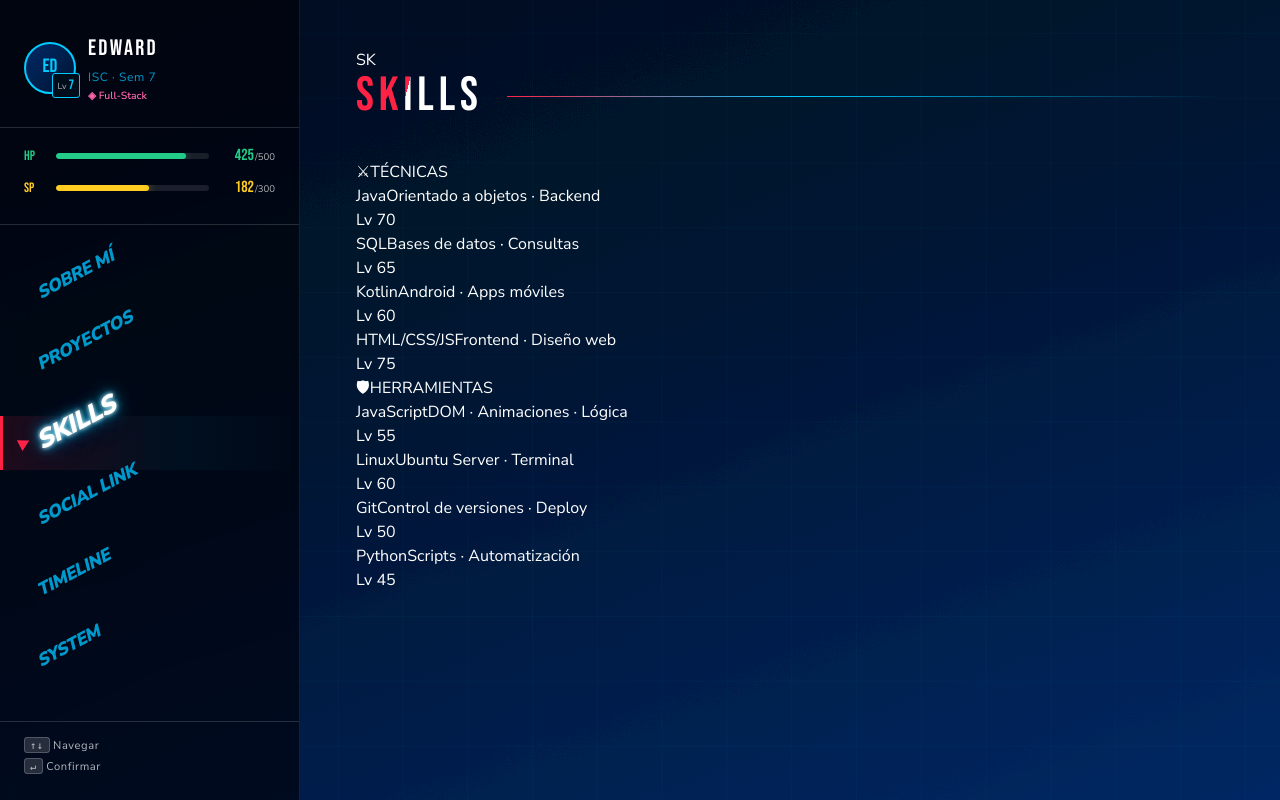
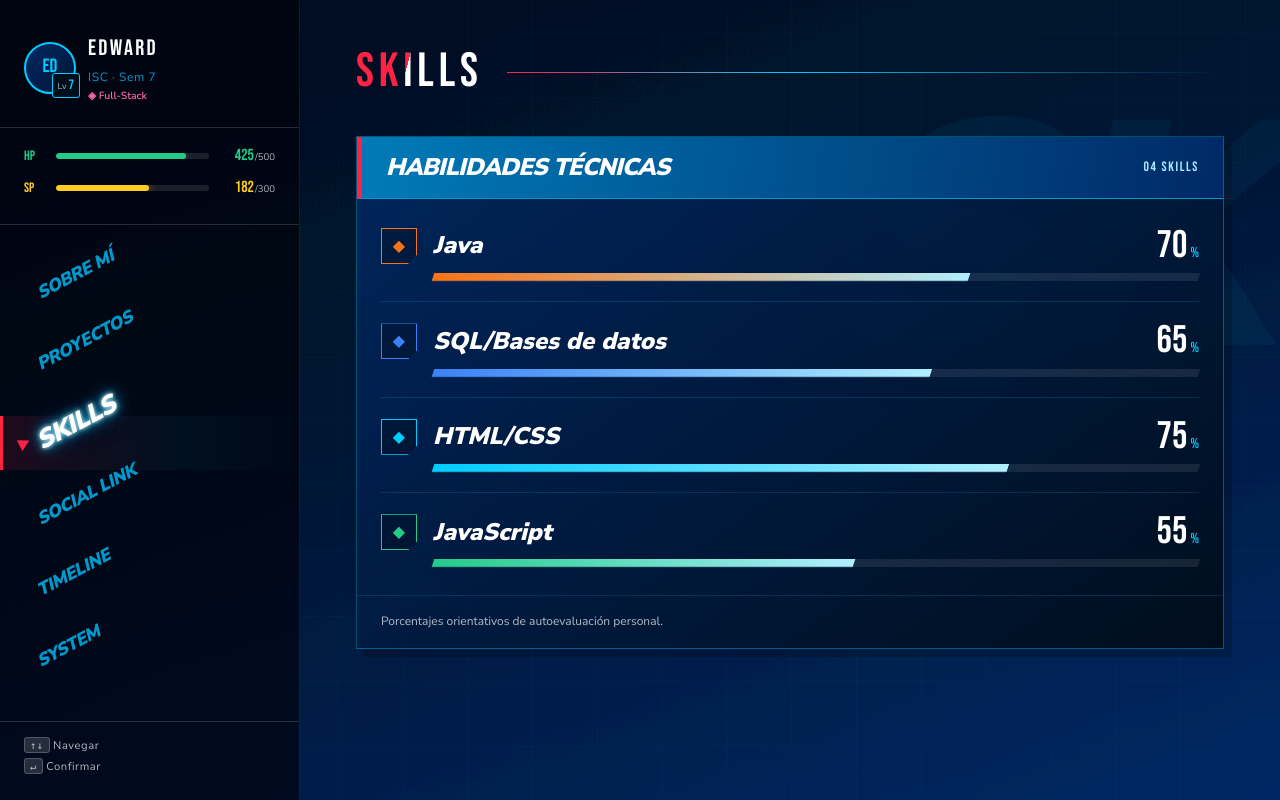
Before and after one commit to Edward2418/p3r-portfolio-next, a Next.js app: page / in a window 1280 px wide. Both pictures are taken after a click on the button "SKILLS". Built offline with nearby package versions, Linux system fonts and the light colour scheme.

Commit message:
feat: disenar Skills estilo P3R y unificar porcentajes de habilidades

```diff
--- a/app/data/portfolio.ts
+++ b/app/data/portfolio.ts
@@ -2,21 +2,16 @@ import { PROFILE } from './profile'
 
 interface Skill {
   name: string
-  sub: string
   fill: number
   color: string
   attribute?: 'STR' | 'MAG' | 'END' | 'AGI' | 'LCK'
 }
 
 export const SKILLS: Skill[] = [
-  { name: 'Java',       sub: 'Orientado a objetos · Backend',  fill: 70, color: '#f97316', attribute: 'STR' },
-  { name: 'SQL',        sub: 'Bases de datos · Consultas',     fill: 65, color: '#3b82f6', attribute: 'MAG' },
-  { name: 'Kotlin',     sub: 'Android · Apps móviles',         fill: 60, color: '#a855f7', attribute: 'AGI' },
-  { name: 'HTML/CSS/JS',sub: 'Frontend · Diseño web',          fill: 75, color: '#00ccff', attribute: 'END' },
-  { name: 'JavaScript', sub: 'DOM · Animaciones · Lógica',     fill: 55, color: '#22cc88' },
-  { name: 'Linux',      sub: 'Ubuntu Server · Terminal',       fill: 60, color: '#f59e0b', attribute: 'LCK' },
-  { name: 'Git',        sub: 'Control de versiones · Deploy',  fill: 50, color: '#ec4899' },
-  { name: 'Python',     sub: 'Scripts · Automatización',       fill: 45, color: '#64748b' },
+  { name: 'Java',               fill: 70, color: '#f97316', attribute: 'STR' },
+  { name: 'SQL/Bases de datos',  fill: 65, color: '#3b82f6', attribute: 'MAG' },
+  { name: 'HTML/CSS',           fill: 75, color: '#00ccff', attribute: 'END' },
+  { name: 'JavaScript',         fill: 55, color: '#22cc88', attribute: 'AGI' },
 ]
 
 export const SOCIAL_LINKS = [
--- a/app/globals.css
+++ b/app/globals.css
@@ -358,10 +358,10 @@
   .about-attrs { display: flex; flex-direction: column; gap: 7px; padding-top: 0.5rem; border-top: 1px solid var(--white-ghost); }
   .about-attr-row { display: flex; align-items: center; gap: 8px; }
   .about-attr-name  { font-family: var(--font-title); font-size: 0.72rem; color: var(--cyan-dim); min-width: 28px; }
-  .about-attr-skill { font-size: 0.72rem; color: var(--white-dim); min-width: 72px; }
+  .about-attr-skill { font-size: 0.72rem; color: var(--white-dim); width: 76px; flex-shrink: 0; overflow-wrap: anywhere; }
   .about-attr-bar-wrap { flex: 1; height: 4px; background: rgba(255,255,255,0.06); border-radius: 2px; overflow: hidden; }
   .about-attr-bar { height: 100%; background: linear-gradient(90deg, var(--cyan-dim), var(--cyan)); border-radius: 2px; }
-  .about-attr-num { font-family: var(--font-title); font-size: 0.9rem; color: white; min-width: 24px; text-align: right; }
+  .about-attr-num { font-family: var(--font-title); font-size: 0.9rem; color: white; min-width: 30px; text-align: right; }
 
   .about-right-col { display: flex; flex-direction: column; gap: 1.2rem; padding-top: 0.5rem; }
   .about-identity  { display: flex; flex-direction: column; gap: 0.3rem; }
--- a/components/sections/AboutSection.tsx
+++ b/components/sections/AboutSection.tsx
@@ -47,11 +47,11 @@ export default function AboutSection() {
                 <span className="about-attr-name" aria-hidden="true">{skill.attribute}</span>
                 <span className="about-attr-skill">{skill.name}</span>
                 <ProgressBar
-                  label={`Nivel personal de ${skill.name}`} value={skill.fill} role="meter"
+                  label={`Nivel personal de ${skill.name}`} value={skill.fill} role="meter" valueText={`${skill.fill} %`}
                   trackClassName="about-attr-bar-wrap" fillClassName="about-attr-bar"
                   delay={index * 70}
                 />
-                <span className="about-attr-num" aria-hidden="true">{skill.fill}</span>
+                <span className="about-attr-num" aria-hidden="true">{skill.fill}%</span>
               </div>
             ))}
           </div>
--- /dev/null
+++ b/components/sections/SkillsSection.module.css
@@ -0,0 +1,75 @@
+.section { isolation: isolate; }
+.watermark {
+  position: absolute;
+  top: 5rem;
+  right: 1rem;
+  z-index: -1;
+  font: italic 900 clamp(8rem, 25vw, 22rem) / 1 var(--font-menu);
+  color: rgb(0 204 255 / 5%);
+  user-select: none;
+  pointer-events: none;
+}
+.panel {
+  max-width: 900px;
+  border: 1px solid rgb(0 204 255 / 35%);
+  background: linear-gradient(145deg, rgb(0 41 102 / 85%), rgb(0 13 26 / 95%));
+  box-shadow: 8px 8px 0 rgb(0 0 0 / 20%);
+}
+.panelHeader {
+  display: flex;
+  align-items: center;
+  justify-content: space-between;
+  flex-wrap: wrap;
+  gap: 0.75rem;
+  padding: 1rem 1.5rem;
+  border-left: 5px solid var(--red-accent);
+  border-bottom: 1px solid var(--cyan-dim);
+  background: linear-gradient(100deg, #007bb8, #002966);
+}
+.heading {
+  font: italic 900 clamp(1.15rem, 2.5vw, 1.5rem) / 1.2 var(--font-menu);
+  font-variation-settings: 'wdth' 75;
+  letter-spacing: -0.03em;
+}
+.total { font: 0.85rem var(--font-title); letter-spacing: 0.12em; color: #a6edff; }
+.list { list-style: none; padding: 0.5rem 1.5rem; }
+.row {
+  display: grid;
+  grid-template-columns: 36px minmax(0, 1fr) auto;
+  align-items: center;
+  gap: 0.5rem 1rem;
+  padding: 1.25rem 0;
+}
+.row + .row { border-top: 1px solid rgb(0 204 255 / 16%); }
+.icon {
+  display: grid;
+  place-items: center;
+  width: 36px;
+  height: 36px;
+  color: var(--skill-color);
+  border: 1px solid var(--skill-color);
+  background: rgb(0 0 0 / 25%);
+  clip-path: polygon(0 0, 100% 0, 100% 75%, 75% 100%, 0 100%);
+}
+.name {
+  font: italic 900 clamp(1.1rem, 2.5vw, 1.5rem) / 1.3 var(--font-menu);
+  font-variation-settings: 'wdth' 75;
+  overflow-wrap: anywhere;
+}
+.percentage { font: clamp(1.75rem, 3vw, 2.5rem) / 1 var(--font-title); color: white; }
+.percentage span { font-size: 0.9rem; margin-left: 0.2rem; color: var(--cyan); }
+.track {
+  grid-column: 2 / -1;
+  height: 8px;
+  overflow: hidden;
+  background: rgb(255 255 255 / 9%);
+  transform: skewX(-18deg);
+}
+.fill { height: 100%; background: linear-gradient(90deg, var(--skill-color), #b0efff); }
+.note { padding: 1rem 1.5rem; border-top: 1px solid rgb(0 204 255 / 16%); color: var(--white-dim); font-size: 0.75rem; line-height: 1.6; }
+@media (max-width: 480px) {
+  .panelHeader, .note { padding: 1rem; }
+  .list { padding: 0.25rem 1rem; }
+  .row { grid-template-columns: 28px minmax(0, 1fr) auto; column-gap: 0.65rem; }
+  .icon { width: 28px; height: 28px; }
+}
--- a/components/sections/SkillsSection.tsx
+++ b/components/sections/SkillsSection.tsx
@@ -1,65 +1,45 @@
+import type { CSSProperties } from 'react'
 import { SKILLS } from '@/app/data/portfolio'
+import ProgressBar from '@/components/ProgressBar'
+import styles from './SkillsSection.module.css'
 
 export default function SkillsSection() {
-  const half = Math.ceil(SKILLS.length / 2)
-  const left  = SKILLS.slice(0, half)
-  const right = SKILLS.slice(half)
-
   return (
-    <section className="section-container">
-      <div className="skills-lv-bg" aria-hidden="true">SK</div>
+    <section className={`section-container ${styles.section}`} aria-labelledby="skills-title">
+      <div className={styles.watermark} aria-hidden="true">SK</div>
       <div className="section-header">
-        <h1 className="section-title">SKILLS</h1>
+        <h1 className="section-title" id="skills-title">SKILLS</h1>
         <div className="section-line" />
       </div>
-      <div className="skills-p3r-layout">
-        <SkillCol title="TÉCNICAS" icon="⚔" skills={left} />
-        <SkillCol title="HERRAMIENTAS" icon="🛡" skills={right} />
+
+      <div className={styles.panel}>
+        <div className={styles.panelHeader}>
+          <h2 className={styles.heading}>HABILIDADES TÉCNICAS</h2>
+          <span className={styles.total}>{String(SKILLS.length).padStart(2, '0')} SKILLS</span>
+        </div>
+        <ul className={styles.list}>
+          {SKILLS.map((skill, index) => (
+            <li
+              key={skill.name}
+              className={styles.row}
+              style={{ '--skill-color': skill.color } as CSSProperties}
+            >
+              <span className={styles.icon} aria-hidden="true">◆</span>
+              <h3 className={styles.name}>{skill.name}</h3>
+              <span className={styles.percentage} aria-hidden="true">
+                {skill.fill}<span>%</span>
+              </span>
+              <ProgressBar
+                label={`Nivel personal de ${skill.name}`}
+                role="meter" value={skill.fill} valueText={`${skill.fill} %`}
+                trackClassName={styles.track} fillClassName={styles.fill}
+                delay={index * 90}
+              />
+            </li>
+          ))}
+        </ul>
+        <p className={styles.note}>Porcentajes orientativos de autoevaluación personal.</p>
       </div>
     </section>
   )
 }
-
-function SkillCol({ title, icon, skills }: {
-  title: string
-  icon: string
-  skills: typeof SKILLS
-}) {
-  return (
-    <div className="skills-col">
-      <div className="skills-col-header">
-        <span className="skills-col-icon">{icon}</span>
-        <span className="skills-col-title">{title}</span>
-      </div>
-      {skills.map((skill) => (
-        <div key={skill.name} className="skill-entry">
-          <div
-            className="skill-type-dot"
-            style={{ '--dot-color': skill.color } as React.CSSProperties}
-          />
-          <div className="skill-entry-info">
-            <span className="skill-entry-name">{skill.name}</span>
-            <span className="skill-entry-sub">{skill.sub}</span>
-          </div>
-          <div className="skill-entry-right">
-            <span
-              className="skill-entry-rank"
-              style={{ '--dot-color': skill.color } as React.CSSProperties}
-            >
-              Lv {skill.fill}
-            </span>
-            <div className="skill-entry-bar-wrap">
-              <div
-                className="skill-entry-bar"
-                style={{
-                  '--dot-color': skill.color,
-                  width: `${skill.fill}%`,
-                } as React.CSSProperties}
-              />
-            </div>
-          </div>
-        </div>
-      ))}
-    </div>
-  )
-}
--- a/components/sections/SystemSection.tsx
+++ b/components/sections/SystemSection.tsx
@@ -1,5 +1,6 @@
 import { ACADEMIC_PROGRESS, PLAYER_LEVEL, PROFILE } from '@/app/data/profile'
 import { PROJECTS } from '@/app/data/projects'
+import { SKILLS } from '@/app/data/portfolio'
 import ProgressBar from '@/components/ProgressBar'
 
 export default function SystemSection() {
@@ -30,7 +31,7 @@ export default function SystemSection() {
               ['SEMESTRE',     `${PROFILE.academic.currentSemester}º de ${PROFILE.academic.totalSemesters} · En curso`],
               ['ESPECIALIDAD', PROFILE.specialty],
               ['PROYECTOS',    `${PROJECTS.length} publicados · ${PROJECTS.filter(project => project.status === 'Completado').length} completados`],
-              ['TECNOLOGÍAS',  'Java · SQL · HTML/CSS/JS · Kotlin'],
+              ['TECNOLOGÍAS',  SKILLS.map(skill => skill.name).join(' · ')],
               ['ESTADO',       '◆ Disponible'],
             ].map(([label, val]) => (
               <div key={label} className="sys-stat-row">
```
Also changed, not shown: 1 other file (tests, documents, lock files or other folders).
